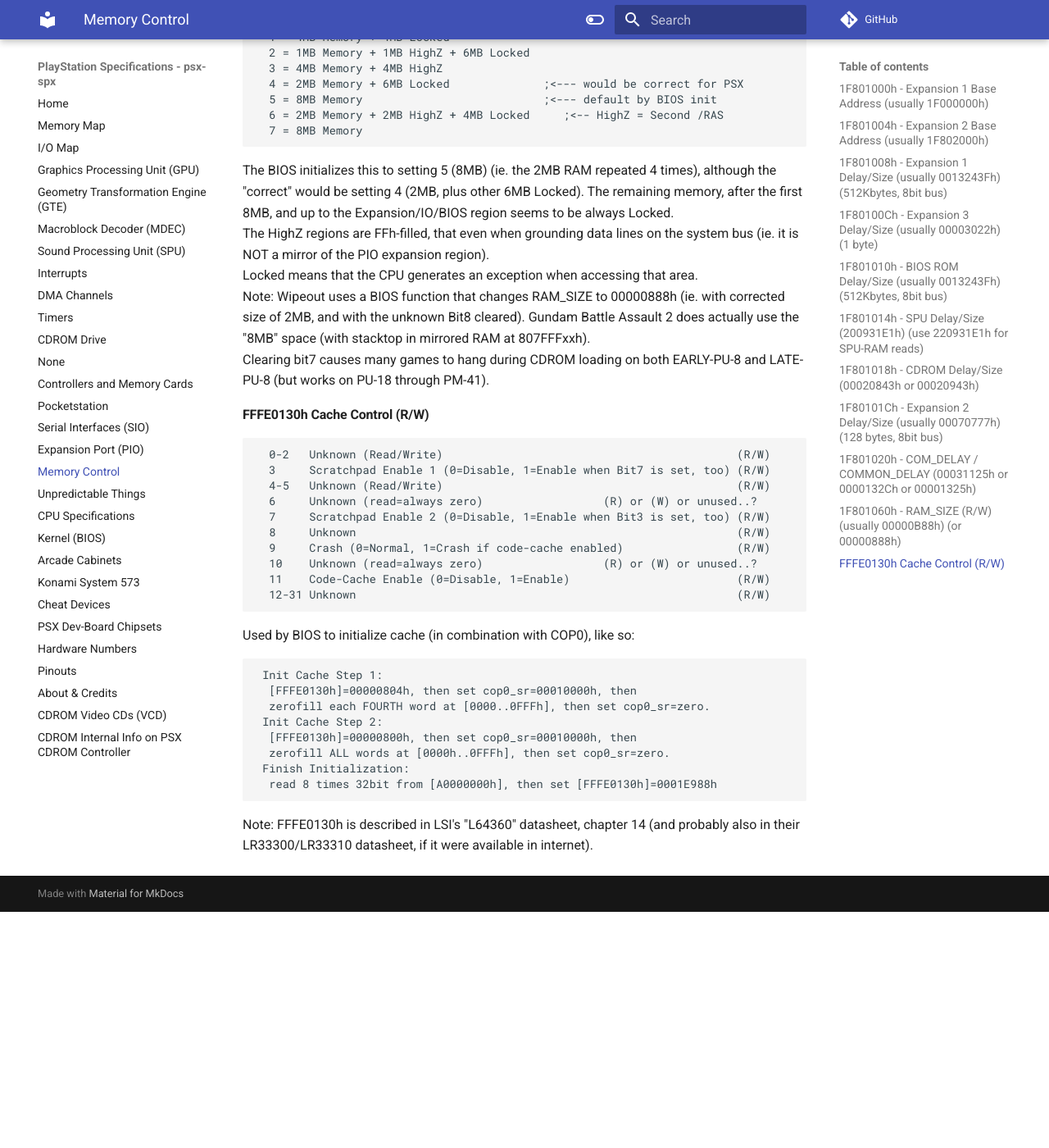
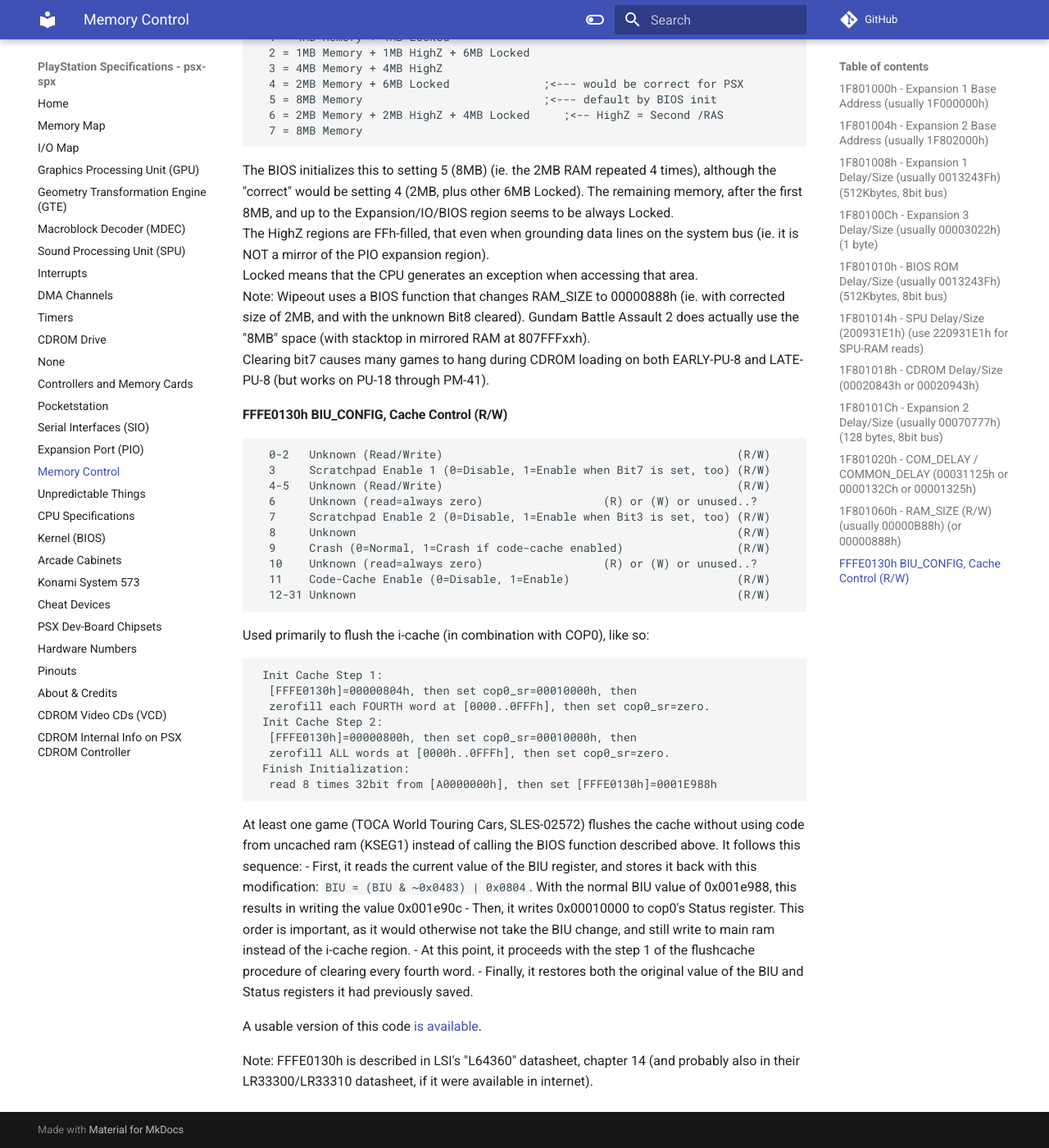
Before and after one commit to psx-spx/psx-spx.github.io, an MkDocs documentation site: the page built from docs/memorycontrol.md, in a window 1280 px wide and 1400 px high, scrolled down 3515 px. Shown: the whole window at 82% size. Built offline with MkDocs 1.6.1 and Material for MkDocs 9.7.7, drawn with Linux system fonts in a browser that asks for light colours; comment, search, counter and statistics services are not loaded; before the commit the page ends 4627 px from its top, so only the background shows below that.

Commit message:
Adding new BIU discoveries.

````diff
--- a/docs/memorycontrol.md
+++ b/docs/memorycontrol.md
@@ -174,7 +174,7 @@ Assault 2 does actually use the "8MB" space (with stacktop in mirrored RAM at
 Clearing bit7 causes many games to hang during CDROM loading on both EARLY-PU-8
 and LATE-PU-8 (but works on PU-18 through PM-41).<br/>
 
-#### FFFE0130h Cache Control (R/W)
+#### FFFE0130h BIU_CONFIG, Cache Control (R/W)
 ```
   0-2   Unknown (Read/Write)                                            (R/W)
   3     Scratchpad Enable 1 (0=Disable, 1=Enable when Bit7 is set, too) (R/W)
@@ -187,7 +187,7 @@ and LATE-PU-8 (but works on PU-18 through PM-41).<br/>
   11    Code-Cache Enable (0=Disable, 1=Enable)                         (R/W)
   12-31 Unknown                                                         (R/W)
 ```
-Used by BIOS to initialize cache (in combination with COP0), like so:<br/>
+Used primarily to flush the i-cache (in combination with COP0), like so:<br/>
 ```
  Init Cache Step 1:
   [FFFE0130h]=00000804h, then set cop0_sr=00010000h, then
@@ -198,6 +198,23 @@ Used by BIOS to initialize cache (in combination with COP0), like so:<br/>
  Finish Initialization:
   read 8 times 32bit from [A0000000h], then set [FFFE0130h]=0001E988h
 ```
+At least one game (TOCA World Touring Cars, SLES-02572) flushes the cache
+without using code from uncached ram (KSEG1) instead of calling the BIOS
+function described above. It follows this sequence:
+- First, it reads the current value of the BIU register, and stores it back
+with this modification: `BIU = (BIU & ~0x0483) | 0x0804`. With the normal
+BIU value of 0x001e988, this results in writing the value 0x001e90c
+- Then, it writes 0x00010000 to cop0's Status register. This order is
+important, as it would otherwise not take the BIU change, and still write
+to main ram instead of the i-cache region.
+- At this point, it proceeds with the step 1 of the flushcache procedure
+of clearing every fourth word.
+- Finally, it restores both the original value of the BIU and Status
+registers it had previously saved.
+
+A usable version of this code
+[is available](https://github.com/pcsx-redux/nugget/blob/main/common/hardware/flushcache.s).
+
 Note: FFFE0130h is described in LSI's "L64360" datasheet, chapter 14 (and
 probably also in their LR33300/LR33310 datasheet, if it were available in
 internet).<br/>
````
